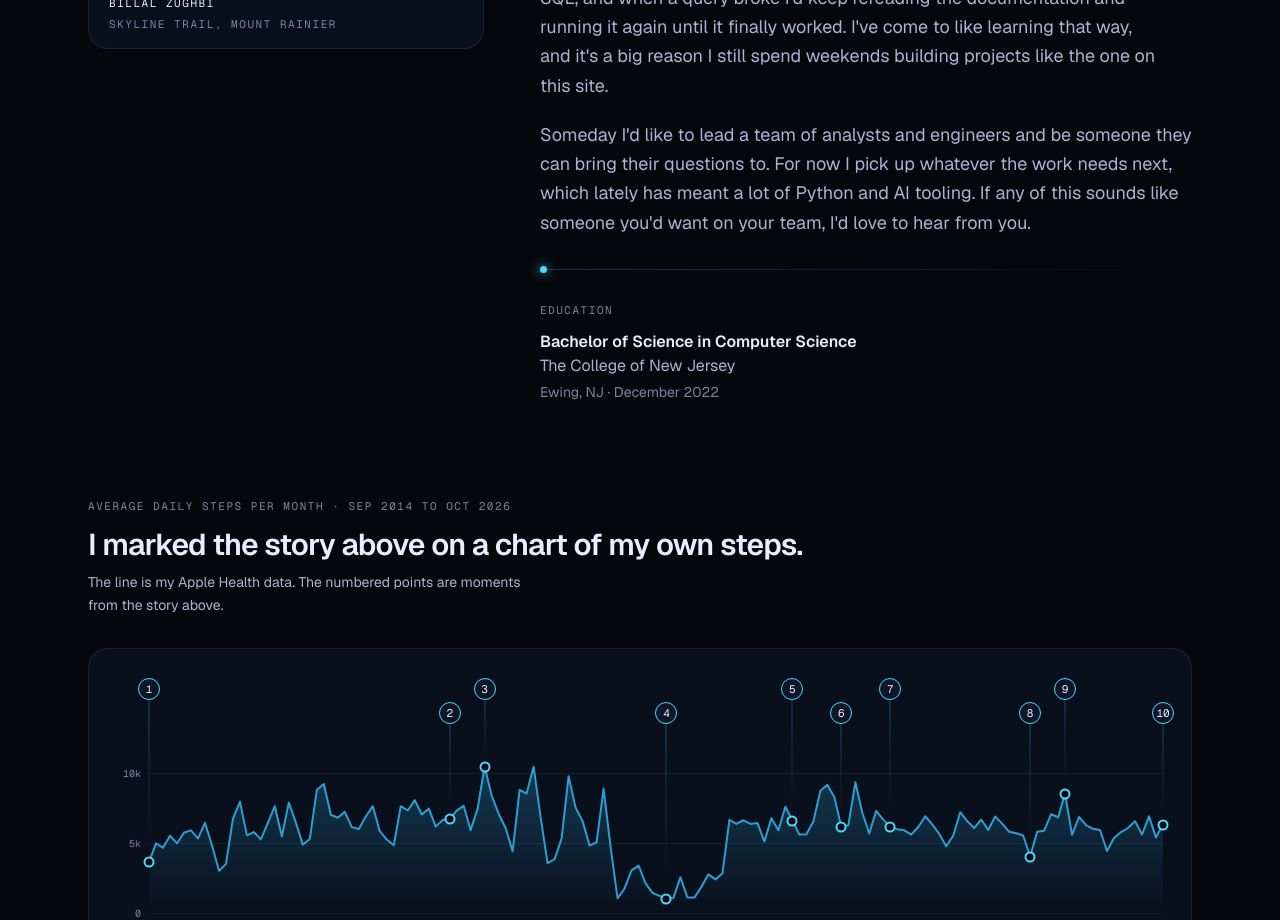
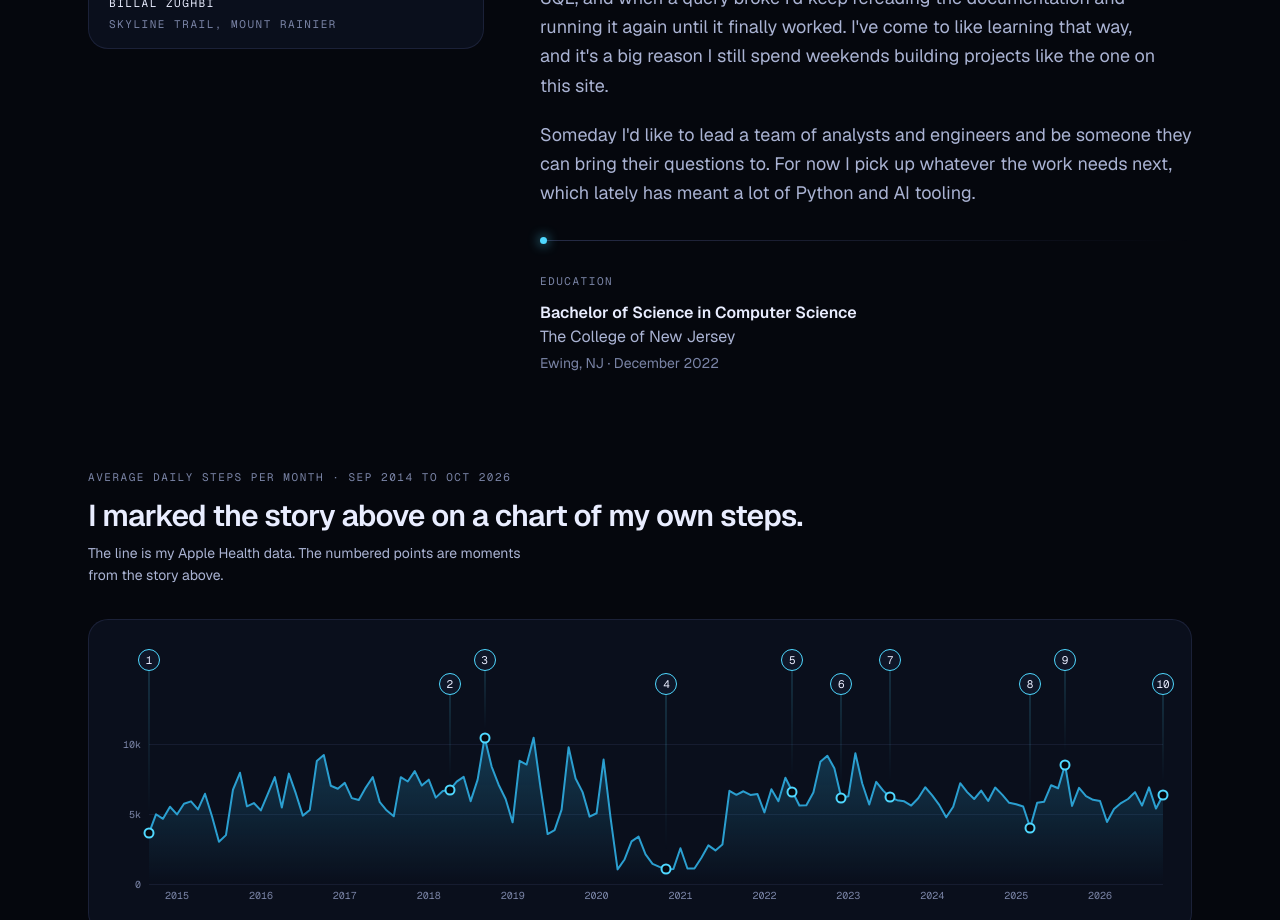
Before and after one commit to Billal-Zughbi/data-analytics-portfolio, a Next.js app in the folder website/: page / in a window 1280 px wide. Shown: the part 5180-6100 px from the top of the page. Built offline with nearby package versions, Linux system fonts and the light colour scheme; no server answers.

Commit message:
Drop the job-search line from About
Annie isn't job searching, so the About section no longer ends with an
invitation to hire.

Co-Authored-By: Claude Opus 5.5 <noreply@anthropic.com>
Claude-Session: https://claude.ai/code/session_01KSyR8ax2TgLVsHmieKJB47

```diff
--- a/website/src/content/profile.ts
+++ b/website/src/content/profile.ts
@@ -48,7 +48,7 @@ export const profile = {
     "For most of my life the plan was medicine, and I showed up at TCNJ on the pre-med track with a pretty clear picture of where the next decade was going. Then I signed up for an intro course in Java and problem solving, and a few weeks in I noticed I was staying up later on the programming homework than on anything for my science classes, simply because I wanted to see the thing finally run.",
     "Switching to computer science felt like a leap at the time, and like most of my classmates I assumed it would lead straight to software engineering. TCNJ didn't really have a path into data analytics, so I had no idea how much I'd enjoy it until an internship put me in front of databases that had been around since before I could walk and asked me to make sense of them. Figuring out why two reports disagreed, or why a total came out exactly double what it should have been, turned into my favorite kind of puzzle, and by the end of that summer I'd stopped thinking about software engineering altogether.",
     "Most of what I know now I taught myself, since hardly anyone around me wrote SQL, and when a query broke I'd keep rereading the documentation and running it again until it finally worked. I've come to like learning that way, and it's a big reason I still spend weekends building projects like the one on this site.",
-    "Someday I'd like to lead a team of analysts and engineers and be someone they can bring their questions to. For now I pick up whatever the work needs next, which lately has meant a lot of Python and AI tooling. If any of this sounds like someone you'd want on your team, I'd love to hear from you.",
+    "Someday I'd like to lead a team of analysts and engineers and be someone they can bring their questions to. For now I pick up whatever the work needs next, which lately has meant a lot of Python and AI tooling.",
   ],
   education: {
     school: "The College of New Jersey",
```
